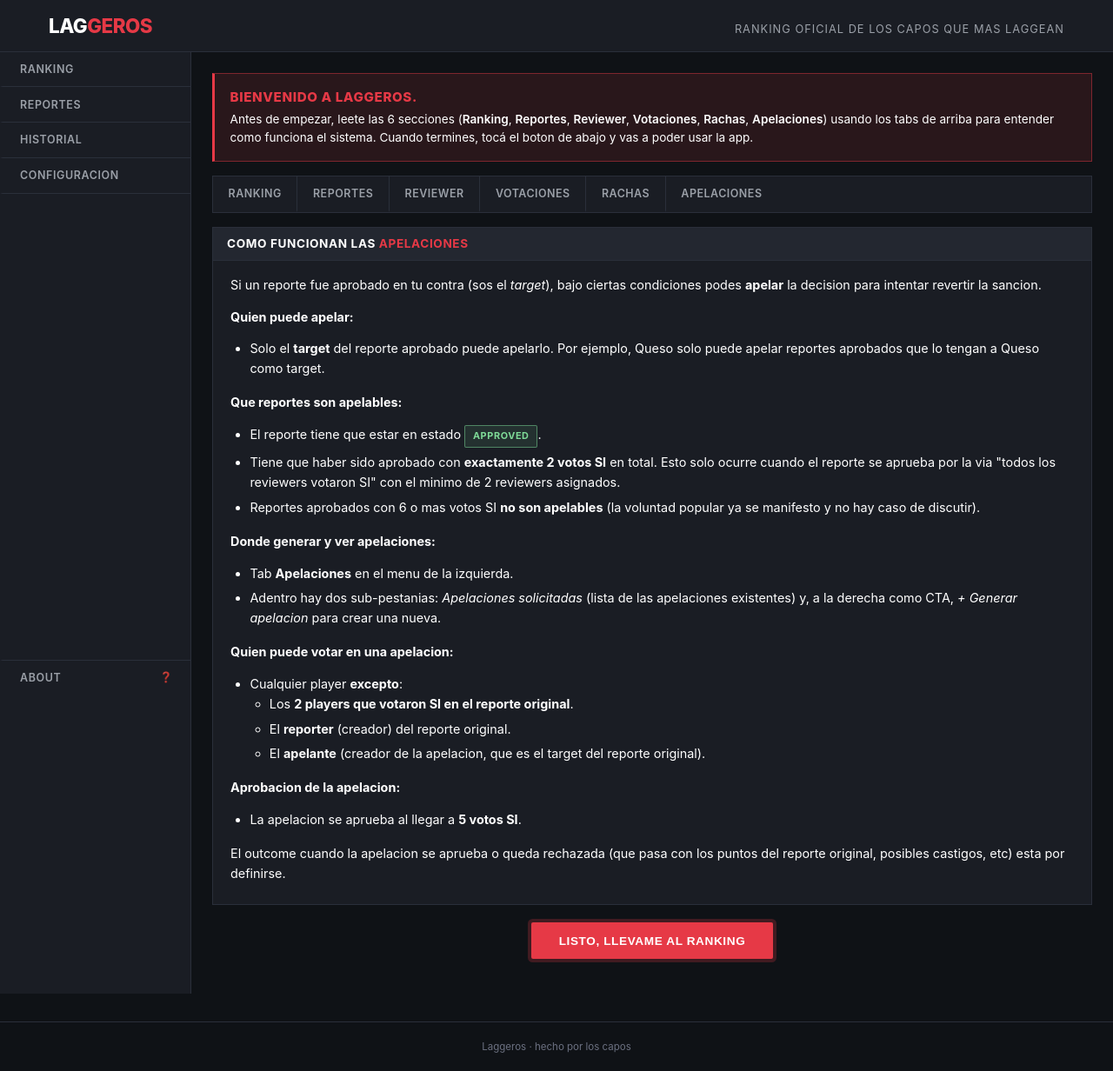
After one commit to marcosfilipich/laggeros, a Python web app: template app/templates/about/apelaciones.html in a window 1280 px wide. The commit adds this page. Shown: the whole page at 87% size. Run offline with Jinja, Linux system fonts and the light colour scheme; the template is opened without the code that fills it, so the values that code supplies are empty.

Commit message:
About: add 'Apelaciones' tutorial entry (feature itself coming next)
New /about/apelaciones page documenting the appeal mechanic before
implementing it. Rules described:

- Only the target of an approved report can appeal it.
- Only reports approved with exactly 2 yes votes are appealable
  (the 'all reviewers said yes' path with the minimum of 2 reviewers);
  reports approved with >= 6 yes votes are NOT appealable.
- Voting eligibility excludes: the 2 yes-voters of the original report,
  the original reporter, and the appealer.
- Appeal approves at 5 yes votes.
- Outcome (what actually happens to the original report's points,
  any penalties, etc) is left as TBD.

About subnav now has 6 tabs (the new one at the end). Onboarding
banner updated to mention 6 sections instead of 5.

```diff
--- a/app/routes.py
+++ b/app/routes.py
@@ -109,6 +109,12 @@ def about_rachas():
     return render_template("about/rachas.html", current="rachas")
 
 
+@bp.route("/about/apelaciones")
+@login_required
+def about_apelaciones():
+    return render_template("about/apelaciones.html", current="apelaciones")
+
+
 @bp.route("/about/done", methods=["POST"])
 @login_required
 def about_done():
--- a/app/templates/about/_onboarding_banner.html
+++ b/app/templates/about/_onboarding_banner.html
@@ -1,7 +1,7 @@
 {% if not current_user.has_seen_about %}
 <div class="onboarding-banner">
     <strong>Bienvenido a Laggeros.</strong>
-    Antes de empezar, leete las 5 secciones (<em>Ranking</em>, <em>Reportes</em>, <em>Reviewer</em>, <em>Votaciones</em>, <em>Rachas</em>) usando los tabs de arriba para entender como funciona el sistema.
+    Antes de empezar, leete las 6 secciones (<em>Ranking</em>, <em>Reportes</em>, <em>Reviewer</em>, <em>Votaciones</em>, <em>Rachas</em>, <em>Apelaciones</em>) usando los tabs de arriba para entender como funciona el sistema.
     Cuando termines, tocá el boton de abajo y vas a poder usar la app.
 </div>
 {% endif %}
--- a/app/templates/about/_subnav.html
+++ b/app/templates/about/_subnav.html
@@ -5,4 +5,5 @@
     <a href="{{ url_for('main.about_reviewer') }}" class="subnav-item {% if current == 'reviewer' %}active{% endif %}">Reviewer</a>
     <a href="{{ url_for('main.about_votaciones') }}" class="subnav-item {% if current == 'votaciones' %}active{% endif %}">Votaciones</a>
     <a href="{{ url_for('main.about_rachas') }}" class="subnav-item {% if current == 'rachas' %}active{% endif %}">Rachas</a>
+    <a href="{{ url_for('main.about_apelaciones') }}" class="subnav-item {% if current == 'apelaciones' %}active{% endif %}">Apelaciones</a>
 </div>
--- /dev/null
+++ b/app/templates/about/apelaciones.html
@@ -0,0 +1,51 @@
+{% extends "base.html" %}
+{% block title %}About: Apelaciones{% endblock %}
+{% block content %}
+{% include "about/_subnav.html" %}
+
+<div class="section">
+    <div class="section-header">
+        <h2>Como funcionan las <span class="accent">apelaciones</span></h2>
+    </div>
+    <div class="about-body">
+        <p>Si un reporte fue aprobado en tu contra (sos el <em>target</em>), bajo ciertas condiciones podes <strong>apelar</strong> la decision para intentar revertir la sancion.</p>
+
+        <p><strong>Quien puede apelar:</strong></p>
+        <ul>
+            <li>Solo el <strong>target</strong> del reporte aprobado puede apelarlo. Por ejemplo, Queso solo puede apelar reportes aprobados que lo tengan a Queso como target.</li>
+        </ul>
+
+        <p><strong>Que reportes son apelables:</strong></p>
+        <ul>
+            <li>El reporte tiene que estar en estado <span class="badge badge-approved">approved</span>.</li>
+            <li>Tiene que haber sido aprobado con <strong>exactamente 2 votos SI</strong> en total. Esto solo ocurre cuando el reporte se aprueba por la via "todos los reviewers votaron SI" con el minimo de 2 reviewers asignados.</li>
+            <li>Reportes aprobados con 6 o mas votos SI <strong>no son apelables</strong> (la voluntad popular ya se manifesto y no hay caso de discutir).</li>
+        </ul>
+
+        <p><strong>Donde generar y ver apelaciones:</strong></p>
+        <ul>
+            <li>Tab <strong>Apelaciones</strong> en el menu de la izquierda.</li>
+            <li>Adentro hay dos sub-pestanias: <em>Apelaciones solicitadas</em> (lista de las apelaciones existentes) y, a la derecha como CTA, <em>+ Generar apelacion</em> para crear una nueva.</li>
+        </ul>
+
+        <p><strong>Quien puede votar en una apelacion:</strong></p>
+        <ul>
+            <li>Cualquier player <strong>excepto</strong>:
+                <ul>
+                    <li>Los <strong>2 players que votaron SI en el reporte original</strong>.</li>
+                    <li>El <strong>reporter</strong> (creador) del reporte original.</li>
+                    <li>El <strong>apelante</strong> (creador de la apelacion, que es el target del reporte original).</li>
+                </ul>
+            </li>
+        </ul>
+
+        <p><strong>Aprobacion de la apelacion:</strong></p>
+        <ul>
+            <li>La apelacion se aprueba al llegar a <strong>5 votos SI</strong>.</li>
+        </ul>
+
+        <p>El outcome cuando la apelacion se aprueba o queda rechazada (que pasa con los puntos del reporte original, posibles castigos, etc) esta por definirse.</p>
+    </div>
+</div>
+{% include "about/_onboarding_action.html" %}
+{% endblock %}
```
